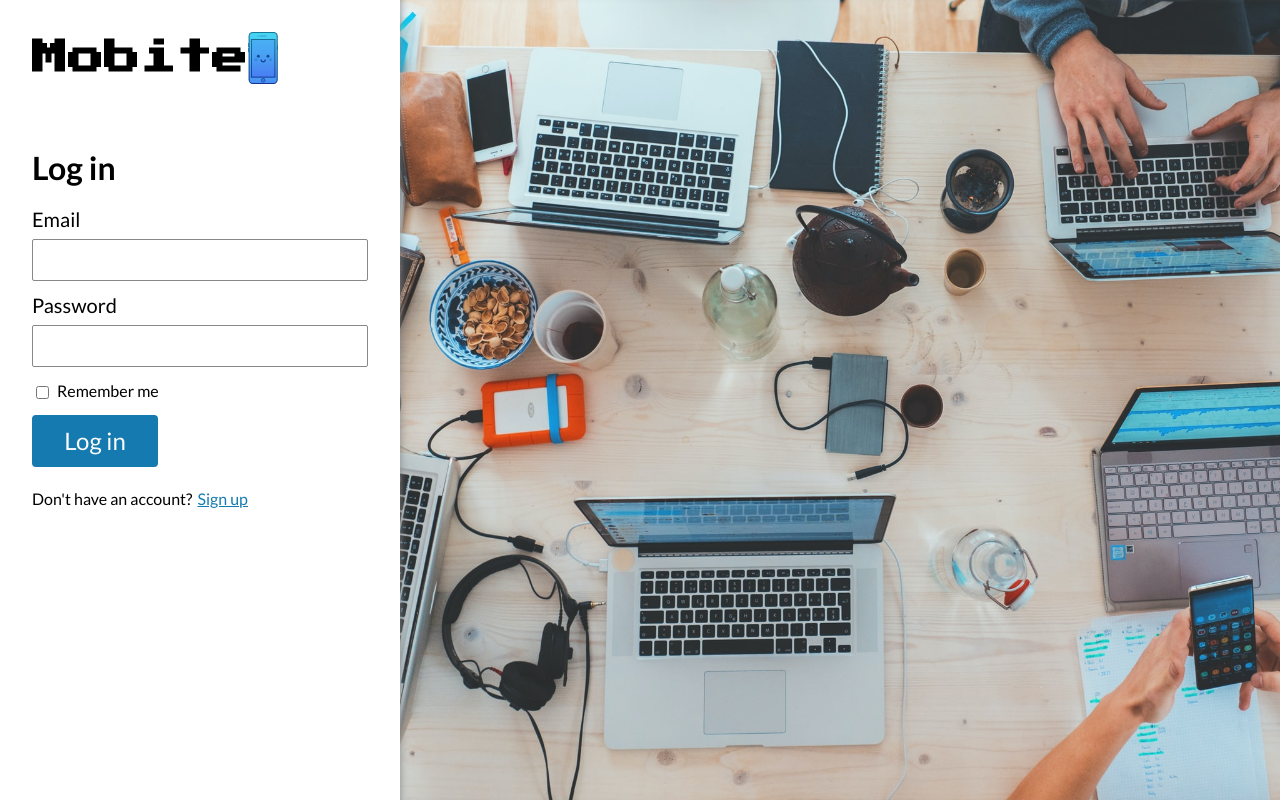
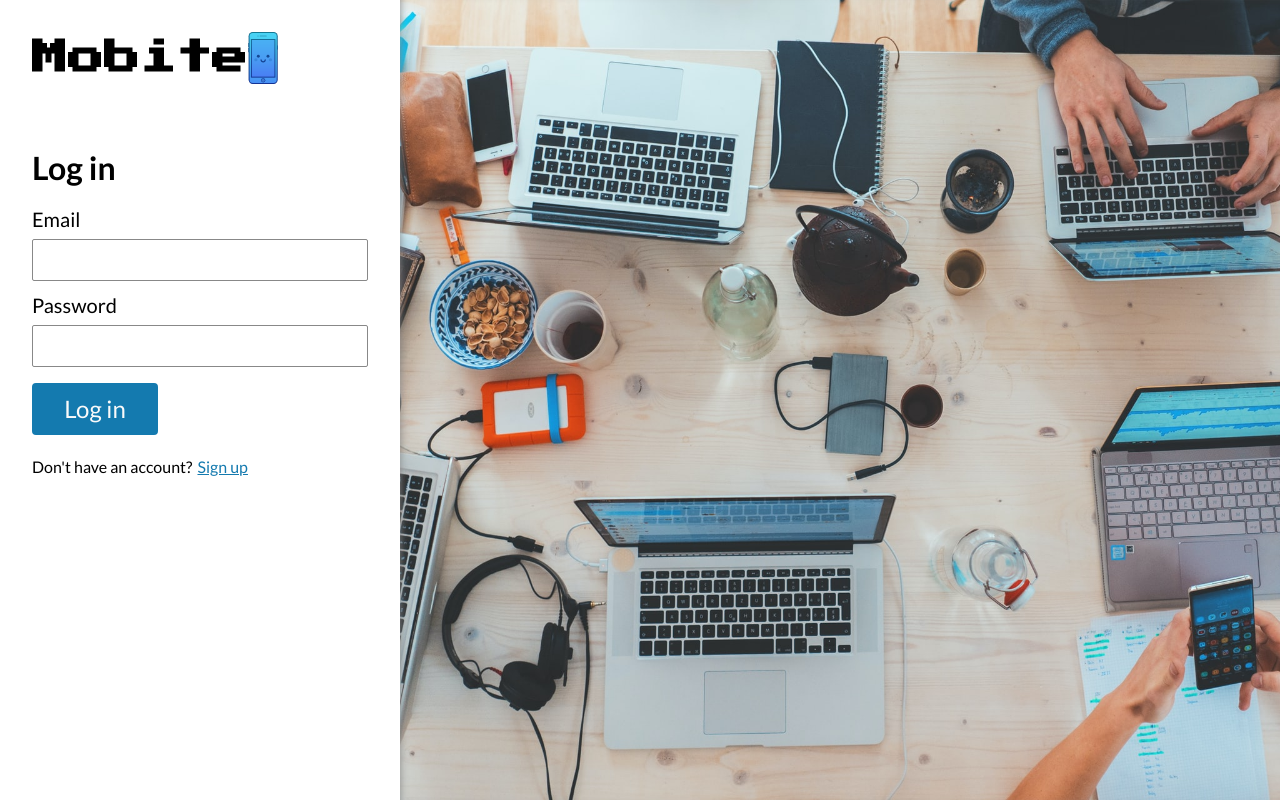
Before and after one commit to KamandaX/WebApp, an Angular app: page /login in a window 1280 px wide. Built offline with nearby package versions, Linux system fonts and the light colour scheme.

Commit message:
MOB-102 Bug fixes

```diff
--- a/src/app/auth/login-page/login-page.component.html
+++ b/src/app/auth/login-page/login-page.component.html
@@ -25,10 +25,10 @@
                     Password is required.
                 </div>
             </div>
-            <div class="remember-me">
-                <input type="checkbox" id="rememberme" name="rememberme">
-                <label for="rememberme">Remember me</label>
-            </div>
+<!--            <div class="remember-me">-->
+<!--                <input type="checkbox" id="rememberme" name="rememberme">-->
+<!--                <label for="rememberme">Remember me</label>-->
+<!--            </div>-->
 
             <app-button [disabled]="f.invalid" (buttonClicked)="onLoginUser()">Log in</app-button>
         </form>
--- a/src/app/auth/login-page/login-page.component.scss
+++ b/src/app/auth/login-page/login-page.component.scss
@@ -1,3 +1,7 @@
+app-button {
+    margin-top: 1rem !important;
+}
+
 .error {
     color: red;
 }
--- a/src/app/landing-page/review-section/review-section.component.html
+++ b/src/app/landing-page/review-section/review-section.component.html
@@ -10,5 +10,5 @@
       </div>
     </div>
   </div>
-  <app-button [buttonStyle]="buttonStyle" (buttonClicked)="showMoreReviews.emit()">View more</app-button>
+<!--  <app-button [buttonStyle]="buttonStyle" (buttonClicked)="showMoreReviews.emit()">View more</app-button>-->
 </section>
--- a/src/app/shared/footer/footer.component.scss
+++ b/src/app/shared/footer/footer.component.scss
@@ -35,7 +35,7 @@
       padding: 6px 0;
       li {
         padding: 6px 0;
-        cursor: pointer;
+        //cursor: pointer;
       }
     }
   }
--- a/src/app/shared/header/header.component.html
+++ b/src/app/shared/header/header.component.html
@@ -10,9 +10,9 @@
         <ng-template #UserSignedIn>
             <div class="loggedIn">
                 Welcome {{username}}!
-                <app-button class="profile" [buttonStyle]="editProfileStyle" (click)="openEditProfilePage()">User
-                    settings
-                </app-button>
+<!--                <app-button class="profile" [buttonStyle]="editProfileStyle" (click)="openEditProfilePage()">User-->
+<!--                    settings-->
+<!--                </app-button>-->
                 <app-button class="sign-out" [buttonStyle]="signOutStyle" (click)="signOut()">Sign out</app-button>
             </div>
         </ng-template>
--- a/src/app/shared/header/header.component.ts
+++ b/src/app/shared/header/header.component.ts
@@ -17,13 +17,16 @@ export class HeaderComponent implements OnInit{
     signUpButtonStyle = Constants.Button.Secondary;
     editProfileStyle = Constants.Button.Primary;
     signOutStyle = Constants.Button.Secondary;
-    signedInUser: boolean = this.authService.loggedIn();
     username = null;
 
     ngOnInit() {
         if (this.authService.loggedIn()) {
             this.username = jwtDecode(this.authService.getToken()).unique_name;
         }
+    }
+
+    get signedInUser() {
+        return this.authService.loggedIn();
     }
 
     onLoginClick() {
```
